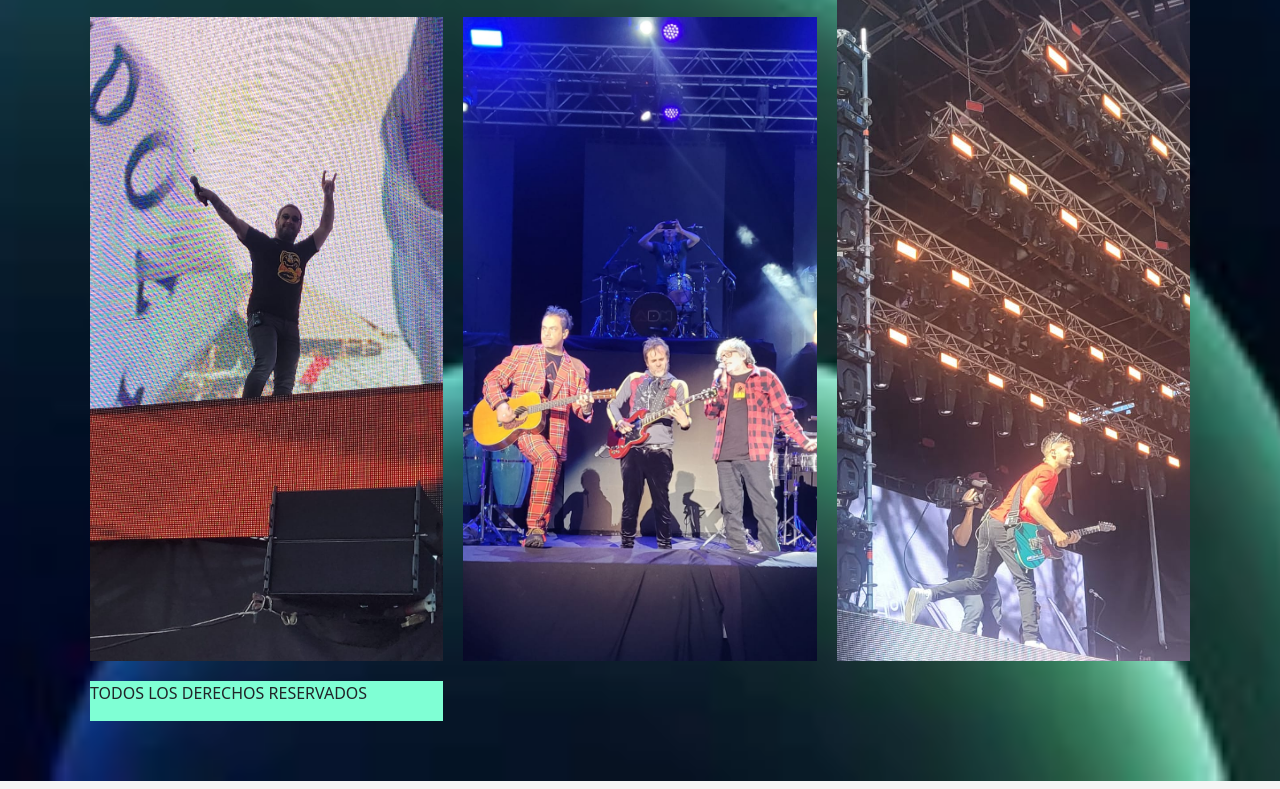
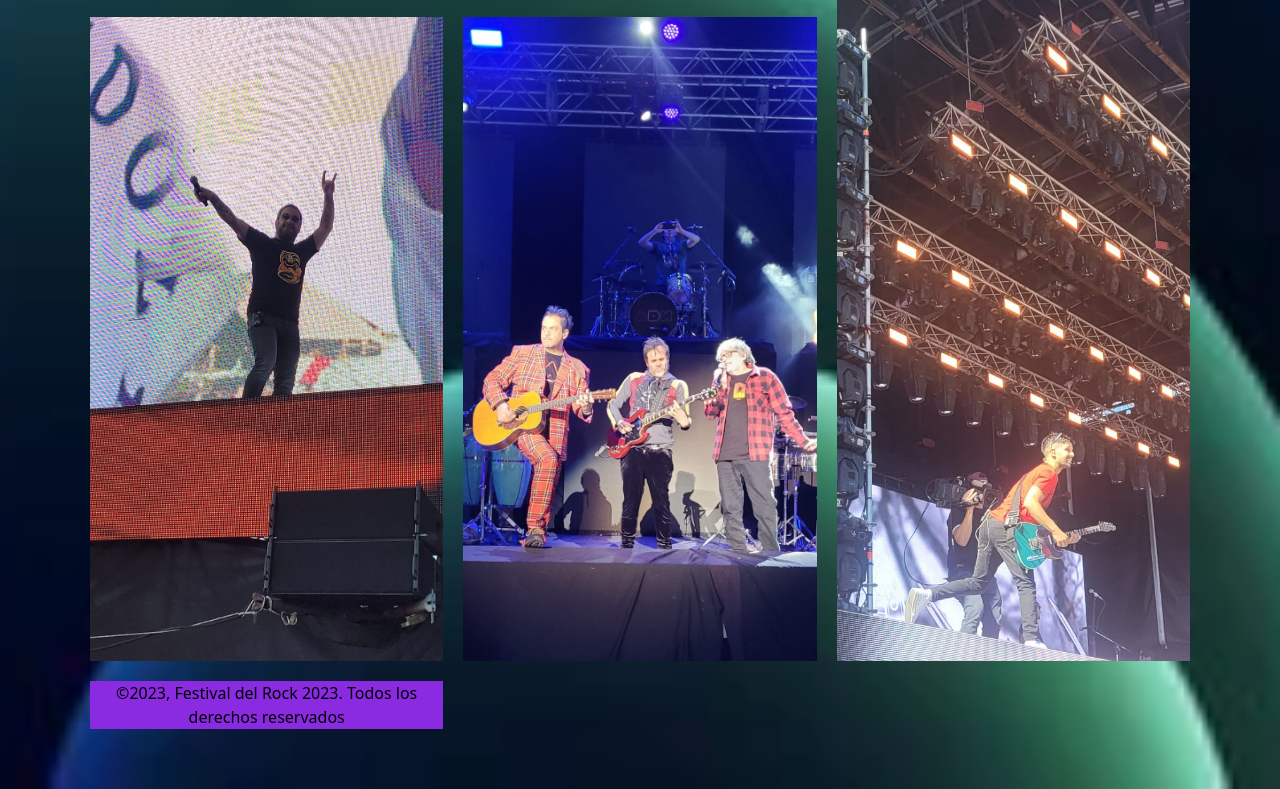
Before and after one commit to luqui32/repositorio-lucas, a plain HTML site: page index.html in a window 1280 px wide. Shown: the part 1293-2082 px from the top of the page. Drawn offline with nearby package versions, Linux system fonts and the light colour scheme.

Commit message:
arreglando footer

```diff
--- a/css/estilos.css
+++ b/css/estilos.css
@@ -13,7 +13,13 @@ body{
 }
 
 footer{
-    background-color: aquamarine;
+    display: flex;
+    justify-content: center;
+    align-items: center;
+    text-align: center;
+    flex-direction: column;
+    color: black;
+    background-color: blueviolet;
 }
 
 .flex-container{
--- a/index.html
+++ b/index.html
@@ -143,7 +143,14 @@
       </div>
     <script src="https://cdn.jsdelivr.net/npm/bootstrap@5.3.0-alpha3/dist/js/bootstrap.bundle.min.js" integrity="sha384-ENjdO4Dr2bkBIFxQpeoTz1HIcje39Wm4jDKdf19U8gI4ddQ3GYNS7NTKfAdVQSZe" crossorigin="anonymous"></script>
   </body>
+  <div>
   <footer>
-          <p>TODOS LOS DERECHOS RESERVADOS</p>
+          <div class="social-icons-container">
+            <i class="fa-brands fa-youtube fa-bounce"></i>
+            <a href="./imagenes/twitter.svg" class="social-icon"></a>
+            <a href="./imagenes/whatsapp.svg" class="social-icon"></a>
+          </div>
+          <span class="copyright">&copy;2023, Festival del Rock 2023. Todos los derechos reservados</span>
   </footer>
+</div>
 </html>
```
Also changed, not shown: imagenes/facebook.svg (added), imagenes/twitter.svg (added), imagenes/whatsapp.svg (added), imagenes/youtube.svg (added).
